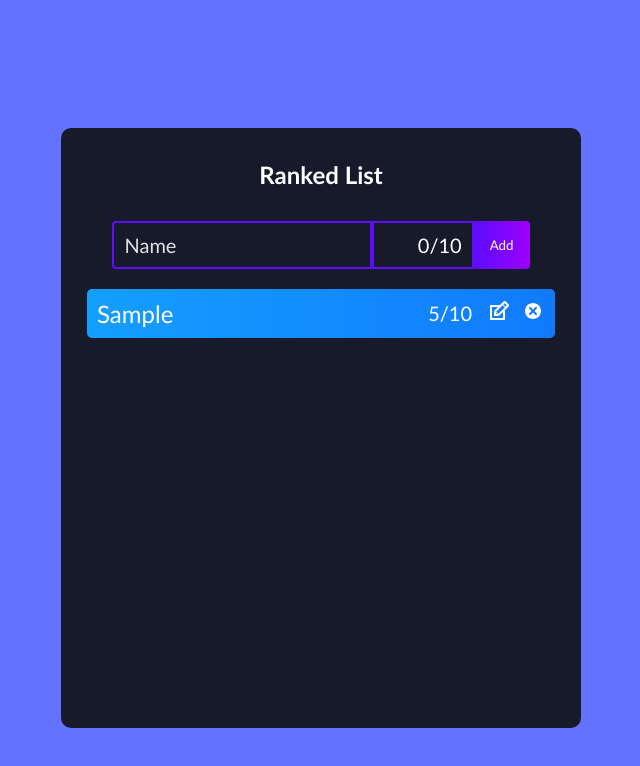
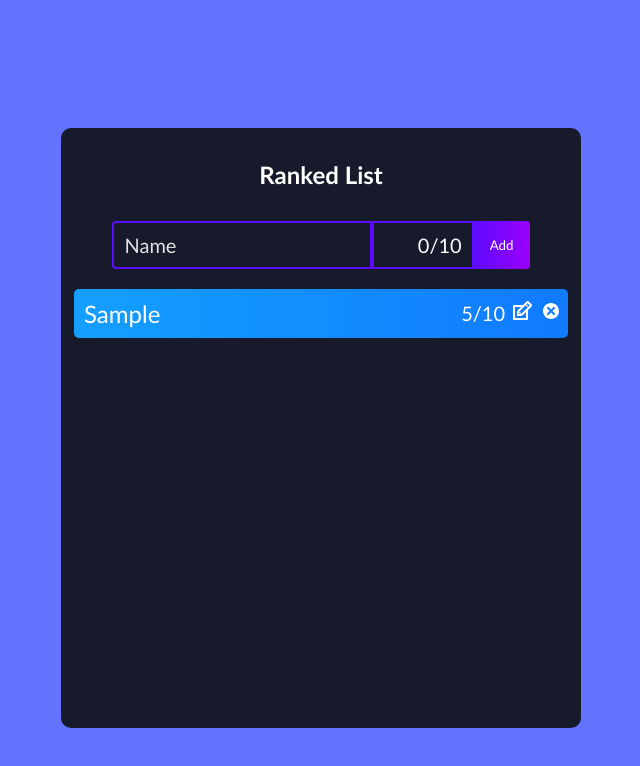
Before and after one commit to itshdog/Ranking-List, a React (Create React App) app: page / in a window 1280 px wide. Both pictures are taken after typing "Sample", "5" into the empty fields and a click on the button "Add". Shown: the top 766 px of the page, without its empty margins (319-959 px from the left). Built offline with nearby package versions, Linux system fonts and the light colour scheme.

Commit message:
margin fixes

```diff
--- a/src/App.css
+++ b/src/App.css
@@ -34,6 +34,10 @@ h1 {
   margin: 32px 0;
   color: #fff;
   font-size: 24px;
+}
+
+.item-text {
+  text-align: left;
 }
 
 .list-form {
@@ -136,7 +140,6 @@ input::-webkit-inner-spin-button {
   font-size: 24px;
   display: flex;
   justify-content: space-between;
-  align-items: right;
   margin: 4px auto;
   color: #fff;
   background: linear-gradient(
@@ -147,7 +150,7 @@ input::-webkit-inner-spin-button {
 
   padding: 10px 0 10px 10px;
   border-radius: 5px;
-  width: 90%;
+  width: 95%;
 }
 
 .item-row:nth-child(4n + 1) {
@@ -196,11 +199,6 @@ input::-webkit-inner-spin-button {
   cursor: pointer;
   display: inline-block;
   color: white;
-  margin: 0 0 0 10px;
-}
-
-.delete-icon {
-  margin: 0 5px;
 }
 
 .edit-icon {
--- a/src/components/ListWrapper.js
+++ b/src/components/ListWrapper.js
@@ -24,7 +24,7 @@ const ListWrapper = ({items, editItem, removeItem}) => {
 
     return items.sort((a, b) => (b.rank - a.rank)).map((item, index) => (
         <div className={'item-row'} key={index}>
-            <div key={item.id}>
+            <div key={item.id} className="item-text">
                 {item.text}
             </div>
             <div className="item-info">
```
